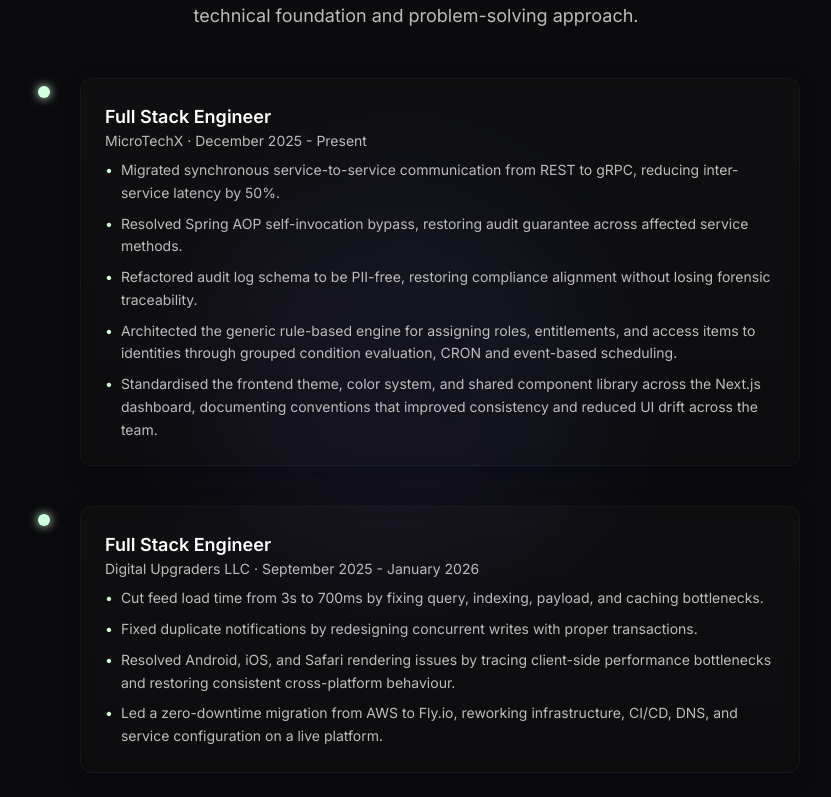
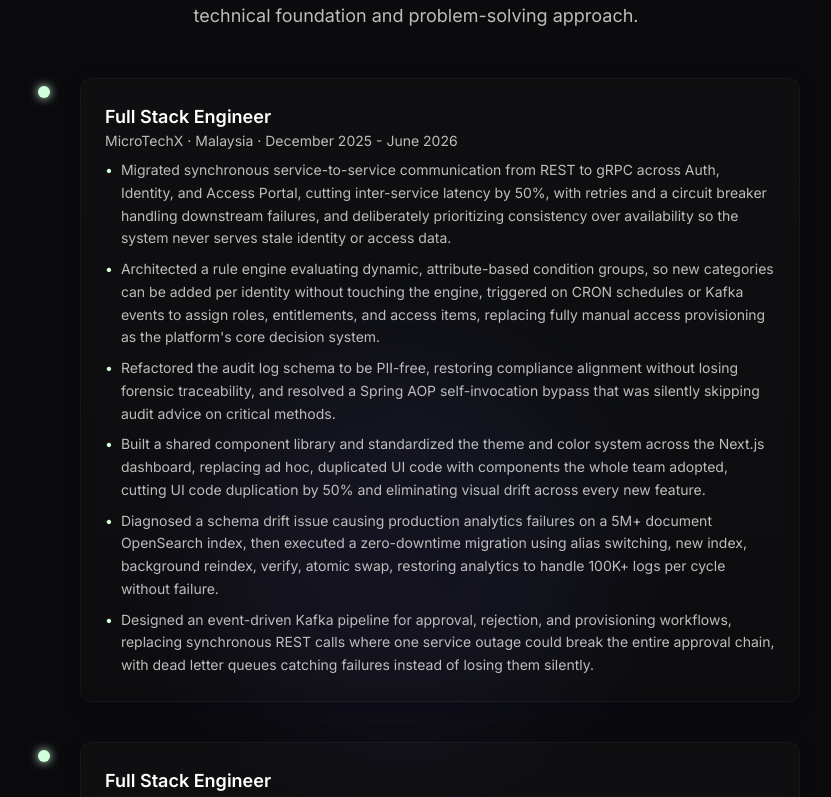
Before and after one commit to M-Talha-Atif/my-portfolio, a Next.js app: page / in a window 1280 px wide. Shown: the part 2462-3259 px from the top of the page, without its empty margins (224-1055 px from the left). Built offline with nearby package versions, Linux system fonts and the light colour scheme; no server answers; a web font is replaced by a local one.

Commit message:
Update Experience section to match rebuilt resume: full bullet sets, locations, and Intimec end date

```diff
--- a/src/components/Experience.tsx
+++ b/src/components/Experience.tsx
@@ -6,24 +6,29 @@ export default function Experience() {
     {
       role: "Full Stack Engineer",
       company: "MicroTechX",
-      period: "December 2025 - Present",
+      location: "Malaysia",
+      period: "December 2025 - June 2026",
       desc: [
-        "Migrated synchronous service-to-service communication from REST to gRPC, reducing inter-service latency by 50%.",
-        "Resolved Spring AOP self-invocation bypass, restoring audit guarantee across affected service methods.",
-        "Refactored audit log schema to be PII-free, restoring compliance alignment without losing forensic traceability.",
-        "Architected the generic rule-based engine for assigning roles, entitlements, and access items to identities through grouped condition evaluation, CRON and event-based scheduling.",
-        "Standardised the frontend theme, color system, and shared component library across the Next.js dashboard, documenting conventions that improved consistency and reduced UI drift across the team.",
+        "Migrated synchronous service-to-service communication from REST to gRPC across Auth, Identity, and Access Portal, cutting inter-service latency by 50%, with retries and a circuit breaker handling downstream failures, and deliberately prioritizing consistency over availability so the system never serves stale identity or access data.",
+        "Architected a rule engine evaluating dynamic, attribute-based condition groups, so new categories can be added per identity without touching the engine, triggered on CRON schedules or Kafka events to assign roles, entitlements, and access items, replacing fully manual access provisioning as the platform's core decision system.",
+        "Refactored the audit log schema to be PII-free, restoring compliance alignment without losing forensic traceability, and resolved a Spring AOP self-invocation bypass that was silently skipping audit advice on critical methods.",
+        "Built a shared component library and standardized the theme and color system across the Next.js dashboard, replacing ad hoc, duplicated UI code with components the whole team adopted, cutting UI code duplication by 50% and eliminating visual drift across every new feature.",
+        "Diagnosed a schema drift issue causing production analytics failures on a 5M+ document OpenSearch index, then executed a zero-downtime migration using alias switching, new index, background reindex, verify, atomic swap, restoring analytics to handle 100K+ logs per cycle without failure.",
+        "Designed an event-driven Kafka pipeline for approval, rejection, and provisioning workflows, replacing synchronous REST calls where one service outage could break the entire approval chain, with dead letter queues catching failures instead of losing them silently.",
       ],
     },
     {
       role: "Full Stack Engineer",
       company: "Digital Upgraders LLC",
+      location: "Dubai",
       period: "September 2025 - January 2026",
       desc: [
-        "Cut feed load time from 3s to 700ms by fixing query, indexing, payload, and caching bottlenecks.",
-        "Fixed duplicate notifications by redesigning concurrent writes with proper transactions.",
-        "Resolved Android, iOS, and Safari rendering issues by tracing client-side performance bottlenecks and restoring consistent cross-platform behaviour.",
-        "Led a zero-downtime migration from AWS to Fly.io, reworking infrastructure, CI/CD, DNS, and service configuration on a live platform.",
+        "Cut feed load time from 3s to 700ms by fixing query structure, indexing, payload size, and caching bottlenecks across the production feed system.",
+        "Fixed duplicate notifications by redesigning concurrent write flows with proper database transactions, restoring consistency across the notification system.",
+        "Fixed inconsistent scroll-to-hide header behaviour across Android, iOS, and Safari by tracing how each platform actually fired scroll events, since Safari's scroll mechanism diverged sharply from Android's.",
+        "AWS's operational cost and infrastructure overhead had become hard to justify and manage at the platform's scale, so I led a zero-downtime migration to Fly.io, reworking infrastructure, CI/CD, DNS, and service configuration on a live production platform without disrupting real users.",
+        "Fixed a production authentication bug where the OAuth token and JWT token were both being stored under the same cookie key, silently overwriting each other and dropping user sessions, tracing the root cause through production logs and redesigning token storage so each token persists under its own key.",
+        "Refactored the frontend codebase by applying separation-of-concerns design patterns, splitting logic into hooks, types, and components instead of one tangled structure, so the codebase could actually scale without repeatedly re-touching the same files.",
       ],
     },
   ]
@@ -68,7 +73,7 @@ export default function Experience() {
             <div className="glass p-6 rounded-2xl backdrop-blur-md border border-[rgba(255,255,255,0.08)] shadow-soft">
               <h3 className="text-lg font-semibold text-white">{item.role}</h3>
               <p className="text-sm text-subtext mb-2">
-                {item.company} · {item.period}
+                {item.company} · {item.location} · {item.period}
               </p>
               <div className="text-sm text-subtext leading-relaxed">
                 {Array.isArray(item.desc) ? (
```
